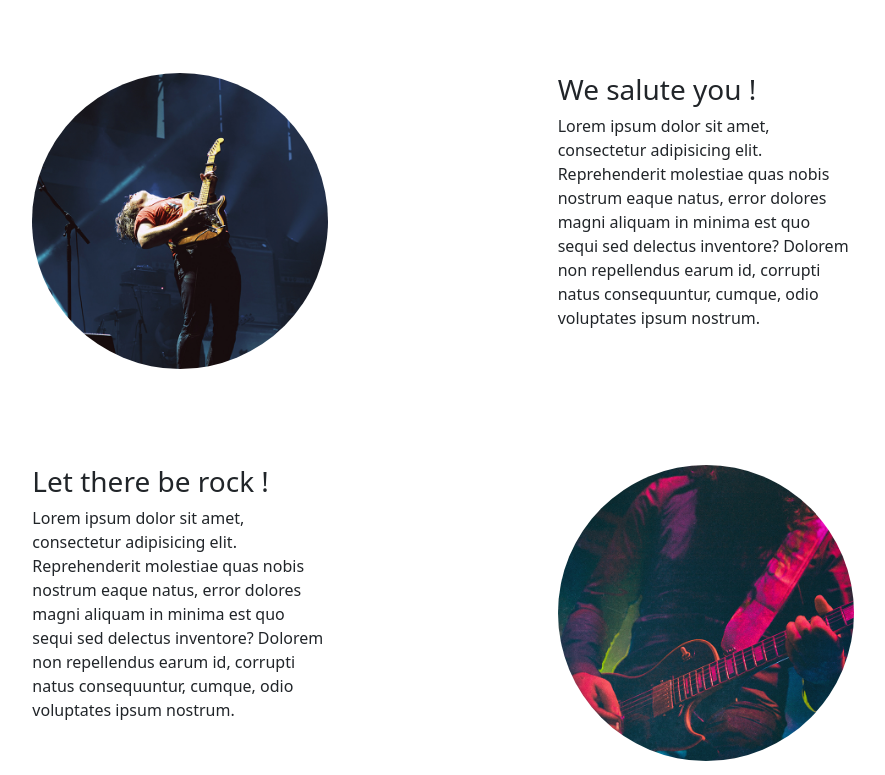
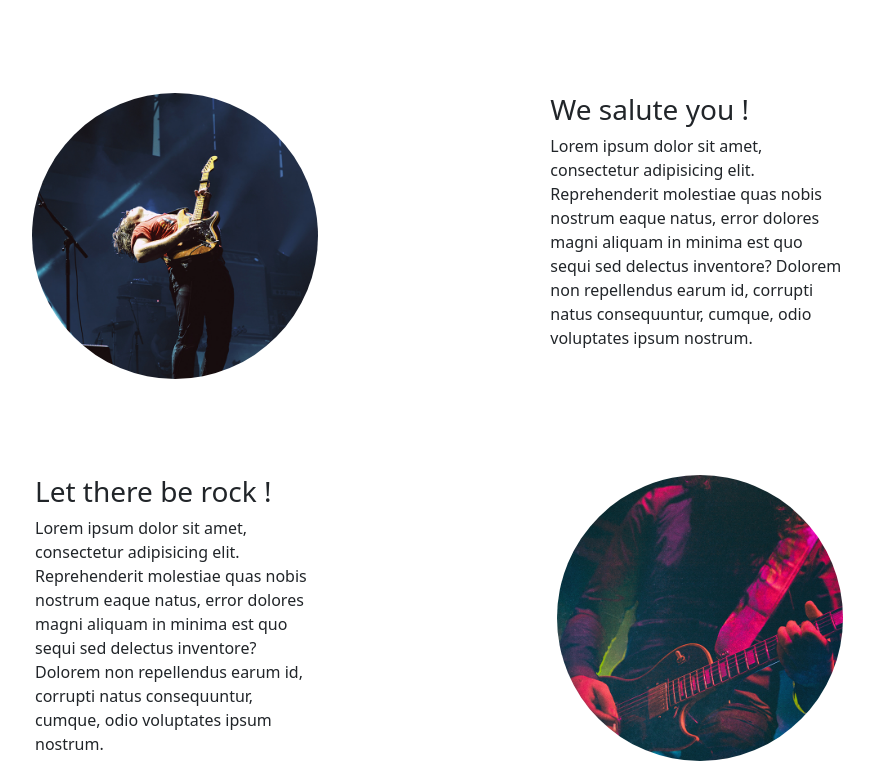
Before and after one commit to COURTEILLECyril/exo3_bootstrap, a website: page index.html in a window 1280 px wide. Shown: the part 789-1564 px from the top of the page, without its empty margins (201-1086 px from the left). Drawn offline with nearby package versions, Linux system fonts and the light colour scheme.

Commit message:
commit réglage du problème de margin signalée par Elias

```diff
--- a/index.html
+++ b/index.html
@@ -17,7 +17,7 @@
                 <div class="col-12 col-md-3 col-lg-3 col-xl-3 pt-3">
                     <p class="text-white text-center" >START BOOTSTRAP</p>
                 </div>
-                <div class="row justify-content-around text-center" style="width: 320px;">
+                <div class="row justify-content-around text-center" style="width: 310px;">
                     <div class="col-12 col-md-3 col-lg-3 col-xl-3 pt-2">
                         <a class="nav-link disabled text-center">SIGN UP</a>
                     </div>
@@ -39,20 +39,20 @@
         </div>
     </section>
 
-    <section class="container-fluid m-1 justify-content-center">
+    <section class="container-fluid justify-content-center">
 
         <div class="row justify-content-evenly">
-            <div class="col-xl-6 my-5" style="width: 320px;">
+            <div class="col-xl-6 my-5" style="width: 310px;">
                 <h3 class="fs-3 fw-bolder">For those about to rock ...</h3>
                 <p class="fs-6">Lorem ipsum dolor sit amet, consectetur adipisicing elit. Reprehenderit molestiae quas nobis nostrum eaque natus, error dolores magni aliquam in minima est quo sequi sed delectus inventore? Dolorem non repellendus earum id, corrupti natus consequuntur, cumque, odio voluptates ipsum nostrum.</p>
             </div>
             <div class="col-xl-6 my-5 text-center" style="width: 320px;">
-                <img class="rounded-circle img-fluid" style="width: 320px;" src="./public/img/01.jpg" alt="">
+                <img class="rounded-circle img-fluid" style="width: 310px;" src="./public/img/01.jpg" alt="">
             </div>
 
             <div class="row justify-content-evenly">
-                <div class="col-xl-6 my-5 text-center" style="width: 320px;">
-                    <img class="rounded-circle img-fluid" style="width: 320px;" src="./public/img/02.jpg" alt="">
+                <div class="col-xl-6 my-5 text-center" style="width: 310px;">
+                    <img class="rounded-circle img-fluid" style="width: 310px;" src="./public/img/02.jpg" alt="">
                 </div>
                 <div class="col-xl-6 my-5" style="width: 320px;">
                     <h3>We salute you !</h3>
@@ -61,12 +61,12 @@
             </div>
 
             <div class="row justify-content-evenly">
-                <div class="col-xl-6 my-5" style="width: 320px;">
+                <div class="col-xl-6 my-5" style="width: 310px;">
                     <h3>Let there be rock !</h3>
                     <p>Lorem ipsum dolor sit amet, consectetur adipisicing elit. Reprehenderit molestiae quas nobis nostrum eaque natus, error dolores magni aliquam in minima est quo sequi sed delectus inventore? Dolorem non repellendus earum id, corrupti natus consequuntur, cumque, odio voluptates ipsum nostrum.</p>
                 </div>
-                <div class="col-xl-6 my-5 text-center" style="width: 320px;">
-                    <img class="rounded-circle img-fluid" style="width: 320px;" src="./public/img/03.jpg" alt="">
+                <div class="col-xl-6 my-5 text-center" style="width: 310px;">
+                    <img class="rounded-circle img-fluid" style="width: 310px;" src="./public/img/03.jpg" alt="">
                 </div>
             </div>
         </div>
```
